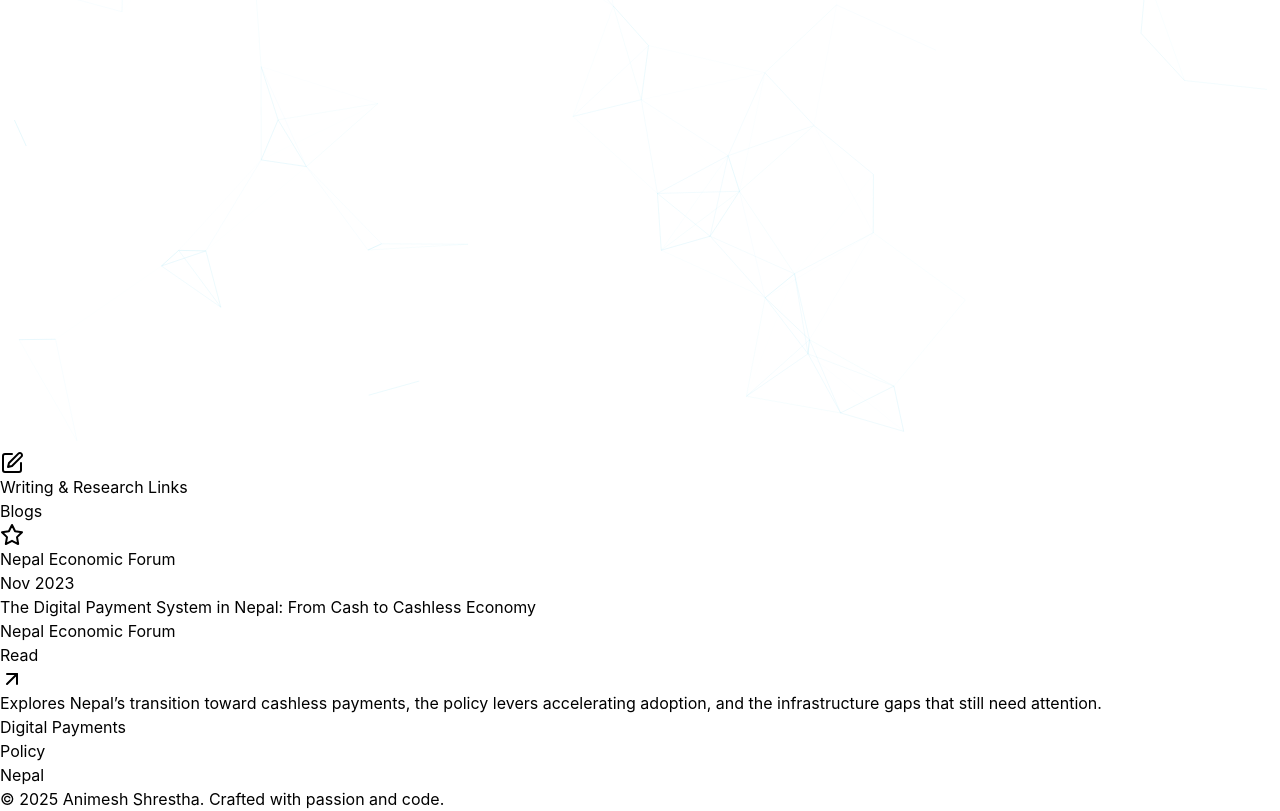
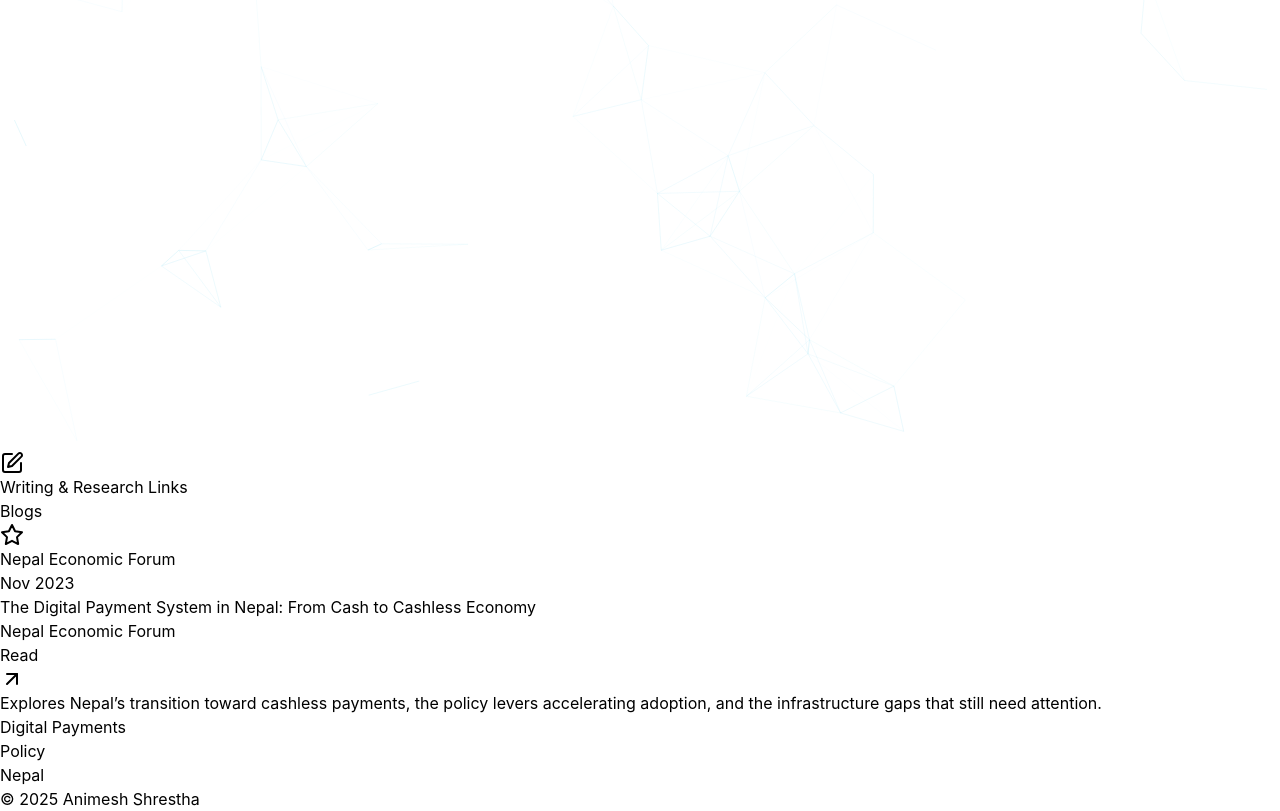
Before and after one commit to Animeshav14/animesh.website, a React (Vite) app: page /blogs in a window 1280 px wide. Shown: the part 421-1232 px from the top of the page. Built offline with nearby package versions, Linux system fonts and the light colour scheme.

Commit message:
Adjust footer position and styling

```diff
--- a/src/components/Footer.jsx
+++ b/src/components/Footer.jsx
@@ -2,10 +2,10 @@ import React from 'react';
 
 export default function Footer() {
   return (
-    <footer className="relative mt-16">
+    <footer className="relative mt-14">
       <div className="absolute inset-0 bg-gradient-to-r from-[#0b1220] via-[#12172a] to-[#0f1022] opacity-90" />
-      <div className="relative z-10 max-w-6xl mx-auto px-4 md:px-10 py-8 text-center text-slate-100/90 text-sm">
-        © 2025 Animesh Shrestha. Crafted with passion and code.
+      <div className="relative z-10 max-w-6xl mx-auto px-4 md:px-10 py-8 text-center text-slate-100/90 text-base font-serif font-bold">
+        © 2025 Animesh Shrestha
       </div>
     </footer>
   );
```
